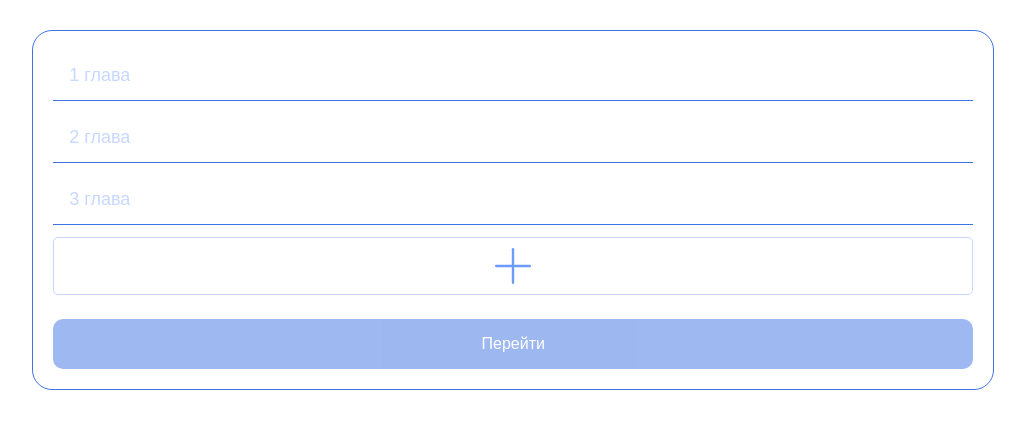
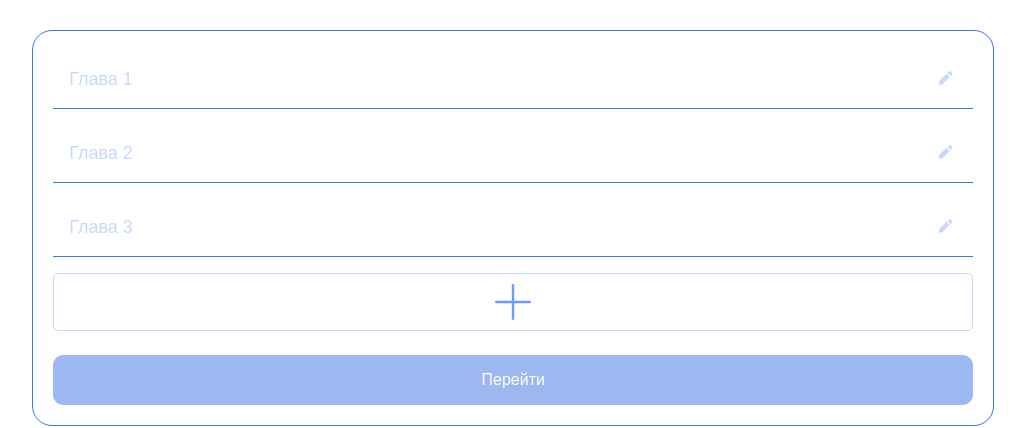
Before and after one commit to emxku/translate-front, a React (Vite) app: page /profile in a window 1280 px wide. Both pictures are taken after a click on the element 314 px from the left and 521 px from the top of the page. Shown: the part 251-679 px from the top of the page, without its empty margins (127-1152 px from the left). Built offline with nearby package versions, Linux system fonts and the light colour scheme; no server answers; a web font is replaced by a local one.

Commit message:
add edit mode for chapter

```diff
--- a/src/app/providers/translations/TranslationsProvider.tsx
+++ b/src/app/providers/translations/TranslationsProvider.tsx
@@ -50,6 +50,8 @@ type TranslationsContextValue = {
   handleCloseModal: () => void;
 
   createChapter: (translationId: number) => void;
+
+  updateChapterTitle: (translationsId: number, chapterId: number, newTitle: string) => void;
 };
 
 const TranslationsContext = createContext<TranslationsContextValue | null>(null);
@@ -112,6 +114,28 @@ export const TranslationsProvider: React.FC<React.PropsWithChildren> = ({ childr
     });
   };
 
+  const updateChapterTitle = (translationId: number, chapterId: number, newTitle: string) => {
+    setTranslations((prev) => {
+      return prev.map((translation) => {
+        if (translation.id !== translationId) {
+          return translation;
+        }
+        return {
+          ...translation,
+          chapters: translation.chapters.map((chapter) => {
+            if (chapter.id !== chapterId) {
+              return chapter;
+            }
+            return {
+              ...chapter,
+              title: newTitle
+            };
+          })
+        };
+      });
+    });
+  };
+
   const handleCreateTranslation = (title: string) => {
     const newTranslation: Translation = {
       id: Date.now(), // временный адишник, потом тут бэк будет
@@ -145,9 +169,10 @@ export const TranslationsProvider: React.FC<React.PropsWithChildren> = ({ childr
       handleCreateTranslation,
       handleCloseCreateModal,
       handleCloseModal,
-      createChapter
+      createChapter,
+      updateChapterTitle
     }),
-    [translations, isCreateModalOpen, editingTranslation]
+    [translations, isCreateModalOpen, editingTranslation, updateChapterTitle]
   );
 
   return <TranslationsContext.Provider value={value}>{ children }</TranslationsContext.Provider>;
--- /dev/null
+++ b/src/features/chapters/ui/chapterRow/ChapterRow.module.scss
@@ -0,0 +1,52 @@
+@use "@/shared/styles/global.scss" as *;
+
+.row {
+  padding: 14px 16px;
+  border-bottom: 1px solid $blue;
+  cursor: pointer;
+  font-family: $montMedium;
+  font-size: 18px;
+  color: $paleBlue;
+
+  &:hover {
+    opacity: 0.5;
+  }
+}
+
+.selected {
+  color: $skyblue;
+  border: 1px solid $blue;
+  border-radius: 10px;
+  &:hover{
+    opacity: 1.0;
+  }
+}
+
+.viewMode {
+  display: flex;
+  justify-content: space-between;
+  align-items: center;
+}
+
+.editMode {
+  display: flex;
+  justify-content: space-between;
+  align-items: center;
+  gap: 12px;
+}
+
+.title{
+  font-family: $montMedium;
+  font-size: 18px;
+}
+
+.actionButton{
+  background: none;
+  border: none;
+  cursor: pointer;
+  padding: 4px;
+
+  &:hover {
+    opacity: 0.7;
+  }
+}
--- /dev/null
+++ b/src/features/chapters/ui/chapterRow/ChapterRow.tsx
@@ -0,0 +1,77 @@
+import React, {useState} from "react";
+import cls from "./ChapterRow.module.scss";
+import type { Chapter } from "@/features/bookList/model/types";
+import { Edit } from "@/shared/assets/icons/Edit";
+import { Save } from "@/shared/assets/icons/Save";
+import { Input } from "@/shared/ui/Input/Input";
+
+type ChapterRowProps = {
+  chapter: Chapter;
+  isSelected: boolean;
+  onSelect: () => void;
+  onSaveTitle: (newTitle: string) => void;
+};
+
+export const ChapterRow: React.FC<ChapterRowProps> = ({
+  chapter,
+  isSelected,
+  onSelect,
+  onSaveTitle
+}) => {
+  const [isEditing, setIsEditing] = useState(false);
+  const [editedTitle, setEditedTitle] = useState(chapter.title);
+
+  const handleEditClick = (e: React.MouseEvent) => {
+    e.stopPropagation();
+    setIsEditing(true);
+  };
+
+  const handleSave = (e: React.MouseEvent) => {
+    e.stopPropagation();
+
+    if (editedTitle.trim()) {
+      onSaveTitle(editedTitle.trim());
+    }
+    setIsEditing(false);
+  };
+
+  const handleInputChange = (e: React.ChangeEvent<HTMLInputElement>) => {
+    setEditedTitle(e.target.value);
+  };
+  return (
+    <div
+    className={`${cls.row} ${isSelected ? cls.selected : ""}`}
+    onClick={onSelect}
+    role="button"
+    tabIndex={0}>
+      {isEditing ? (
+        <div className={cls.editMode}>
+          <Input
+            value={editedTitle}
+            onChange={handleInputChange}
+            className={cls.input}
+            autoFocus
+          />
+          <button
+            type="button"
+            className={cls.actionButton}
+            onClick={handleSave}
+          >
+            <Save/>
+          </button>
+        </div>
+      ) : (
+        <div className={cls.viewMode}>
+          <span className={cls.title}>{chapter.title}</span>
+          <button
+            type="button"
+            className={cls.actionButton}
+            onClick={handleEditClick}
+          >
+            <Edit/>
+          </button>
+        </div>
+      )}
+    </div>
+  );
+};
--- /dev/null
+++ b/src/features/chapters/ui/chapterRow/index.ts
@@ -0,0 +1 @@
+export { ChapterRow } from "./ChapterRow";
--- a/src/features/chapters/ui/container/chaptersContainer.module.scss
+++ b/src/features/chapters/ui/container/chaptersContainer.module.scss
@@ -11,29 +11,7 @@
 .list {
   display: flex;
   flex-direction: column;
-  gap: 12px;
-}
-
-.row {
-  padding: 14px 16px;
-  border-bottom: 1px solid $blue;
-  cursor: pointer;
-  font-family: $montMedium;
-  font-size: 18px;
-  color: $paleBlue;
-
-  &:hover {
-    opacity: 0.5;
-  }
-}
-
-.selected {
-  color: $skyblue;
-  border: 1px solid $blue;
-  border-radius: 10px;
-  &:hover{
-    opacity: 1.0;
-  }
+  gap: 16px;
 }
 
 .footer {
--- a/src/features/chapters/ui/container/chaptersContainer.tsx
+++ b/src/features/chapters/ui/container/chaptersContainer.tsx
@@ -3,13 +3,15 @@ import cls from "./ChaptersContainer.module.scss";
 import type { Chapter } from "@/features/bookList/model/types";
 import { Button } from "@/shared/ui/Button/Button";
 import { Plus } from "@/shared/assets/icons/Plus";
+import { ChapterRow } from "@/features/chapters/ui/chapterRow";
 
 type ChaptersContainerProps = {
   chapters: Chapter[];
   selectedChapterId: number | null;
   onSelectChapter: (id: number) => void;
   onGoTranslate: () => void;
-  onAddChapter: () => void
+  onAddChapter: () => void;
+  onSaveChapterTitle: (chapterId: number, newTitle: string) => void
 };
 
 export const ChaptersContainer: React.FC<ChaptersContainerProps> = ({
@@ -17,7 +19,8 @@ export const ChaptersContainer: React.FC<ChaptersContainerProps> = ({
   selectedChapterId,
   onSelectChapter,
   onGoTranslate,
-  onAddChapter
+  onAddChapter,
+  onSaveChapterTitle
 }) => {
   return (
     <div className={cls.container}>
@@ -27,19 +30,14 @@ export const ChaptersContainer: React.FC<ChaptersContainerProps> = ({
           .sort((a, b) => a.order - b.order)
           .map((chapter) => {
             const isSelected = chapter.id === selectedChapterId;
-
             return (
-              <div
+              <ChapterRow
                 key={chapter.id}
-                className={`${cls.row} ${isSelected ? cls.selected : ""}`}
-                onClick={() => onSelectChapter(chapter.id)}
-                role="button"
-                tabIndex={0}
-              >
-                <span className={cls.title}>
-                  {chapter.order} глава
-                </span>
-              </div>
+                chapter={chapter}
+                isSelected={isSelected}
+                onSelect={() => onSelectChapter(chapter.id)}
+                onSaveTitle={(newTitle) => onSaveChapterTitle(chapter.id, newTitle)}
+              />
             );
           })}
         <div className={cls.addChapterButton} onClick={onAddChapter}>
--- a/src/features/chapters/ui/header/chaptersHeader.tsx
+++ b/src/features/chapters/ui/header/chaptersHeader.tsx
@@ -1,6 +1,6 @@
 import React from "react";
 import cls from "./chaptersHeader.module.scss";
-import { Avatar } from "@/shared/ui/Avatar";
+//import { Avatar } from "@/shared/ui/Avatar";
 import { Button } from "@/shared/ui/Button/Button";
 import { Member } from "@/shared/assets/icons/Member";
 
@@ -20,7 +20,7 @@ type ChaptersHeaderProps = {
 
 export const ChaptersHeader: React.FC<ChaptersHeaderProps> = ({
   title,
-  participants,
+  //participants,
   onAddParticipant,
   onFinishTranslation,
   isFinishDisabled = true
--- a/src/pages/ChaptersPage/ChaptersPage.tsx
+++ b/src/pages/ChaptersPage/ChaptersPage.tsx
@@ -7,7 +7,7 @@ import { ChaptersContainer } from "@/features/chapters";
 
 export const ChaptersPage = () => {
   const { translationId } = useParams<{ translationId: string}>();
-  const { translations, createChapter } = useTranslations();
+  const { translations, createChapter, updateChapterTitle } = useTranslations();
 
   const [selectedChapterId, setSelectedChapterId] = useState<number | null>(null);
 
@@ -45,6 +45,9 @@ export const ChaptersPage = () => {
           navigate(`/translate/${translation.id}/${selectedChapterId}`)
         }
         onAddChapter={() => createChapter(translation.id)}
+        onSaveChapterTitle={(chapterId, newTitle) =>
+          updateChapterTitle(translation.id, chapterId, newTitle)
+        }
       />
 
       {/* ниже будет контейнер глав */}
```
